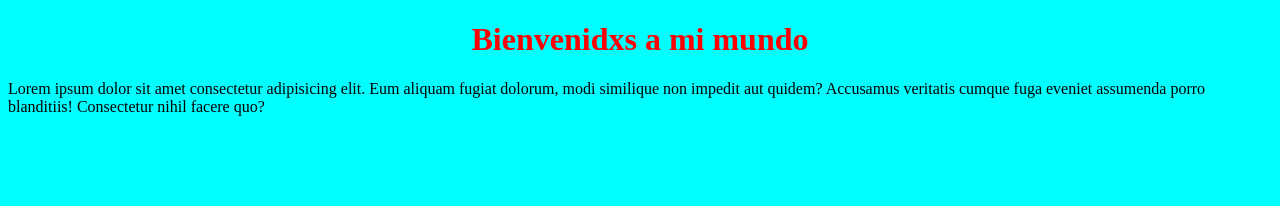
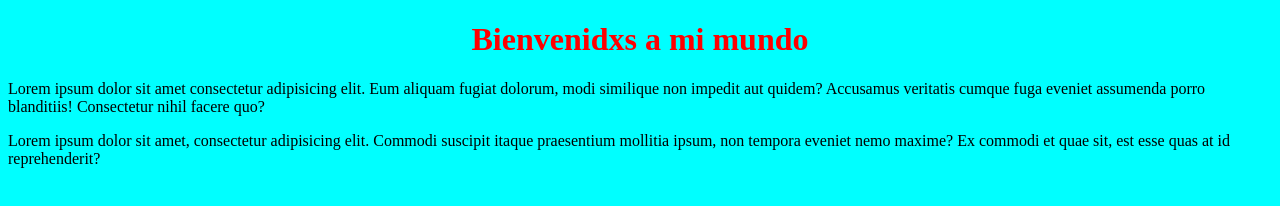
Before and after one commit to lorediaz78/probando, a plain HTML site: page index.html in a window 1280 px wide. Drawn offline with Linux system fonts and the light colour scheme.

Commit message:
agregue otra etiqueta p

```diff
--- a/index.html
+++ b/index.html
@@ -10,5 +10,6 @@
 <body>
      <h1>Bienvenidxs a mi mundo</h1>
     <p>Lorem ipsum dolor sit amet consectetur adipisicing elit. Eum aliquam fugiat dolorum, modi similique non impedit aut quidem? Accusamus veritatis cumque fuga eveniet assumenda porro blanditiis! Consectetur nihil facere quo?</p>
+    <p>Lorem ipsum dolor sit amet, consectetur adipisicing elit. Commodi suscipit itaque praesentium mollitia ipsum, non tempora eveniet nemo maxime? Ex commodi et quae sit, est esse quas at id reprehenderit?</p>
 </body>
 </html>
```
